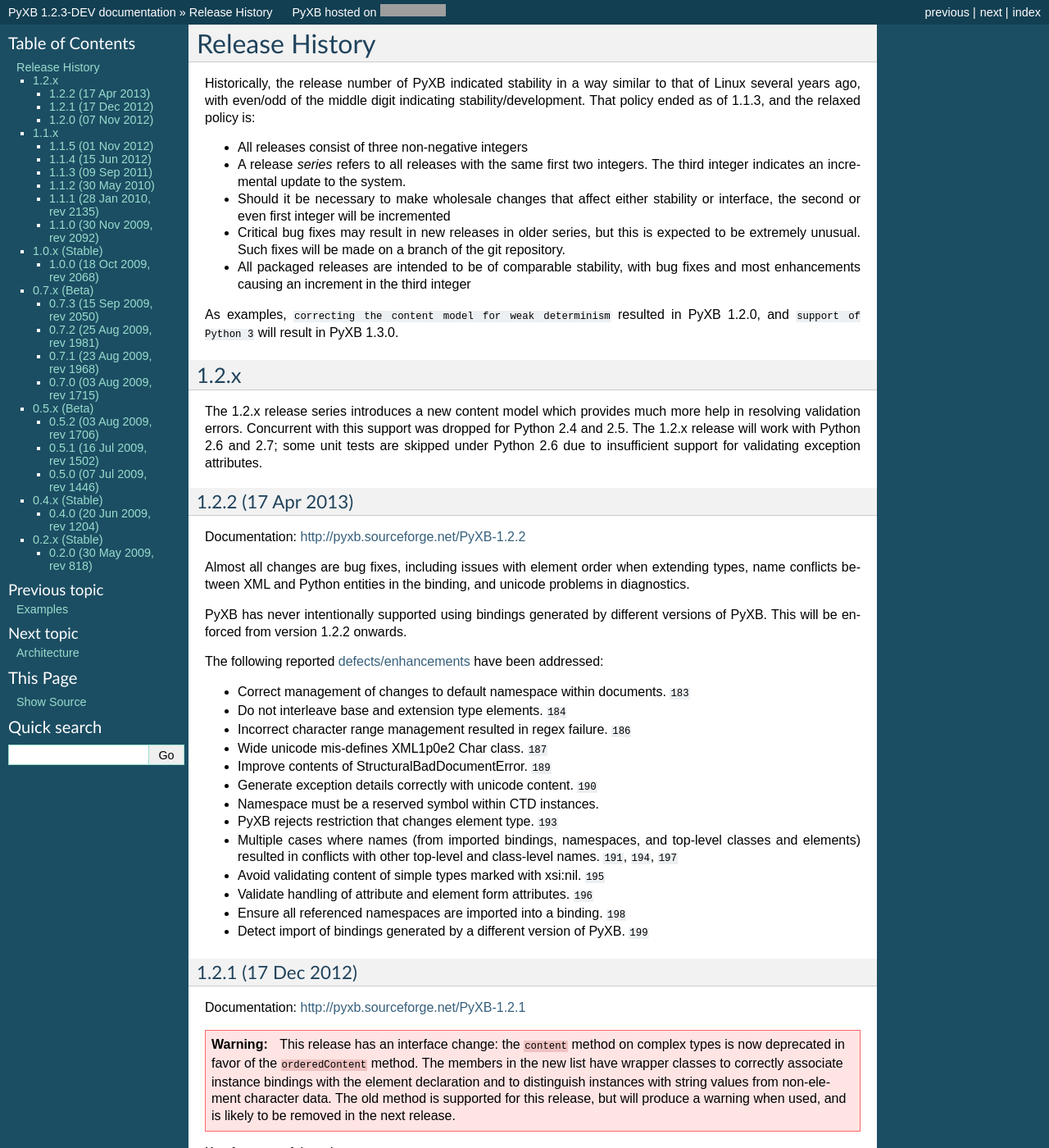
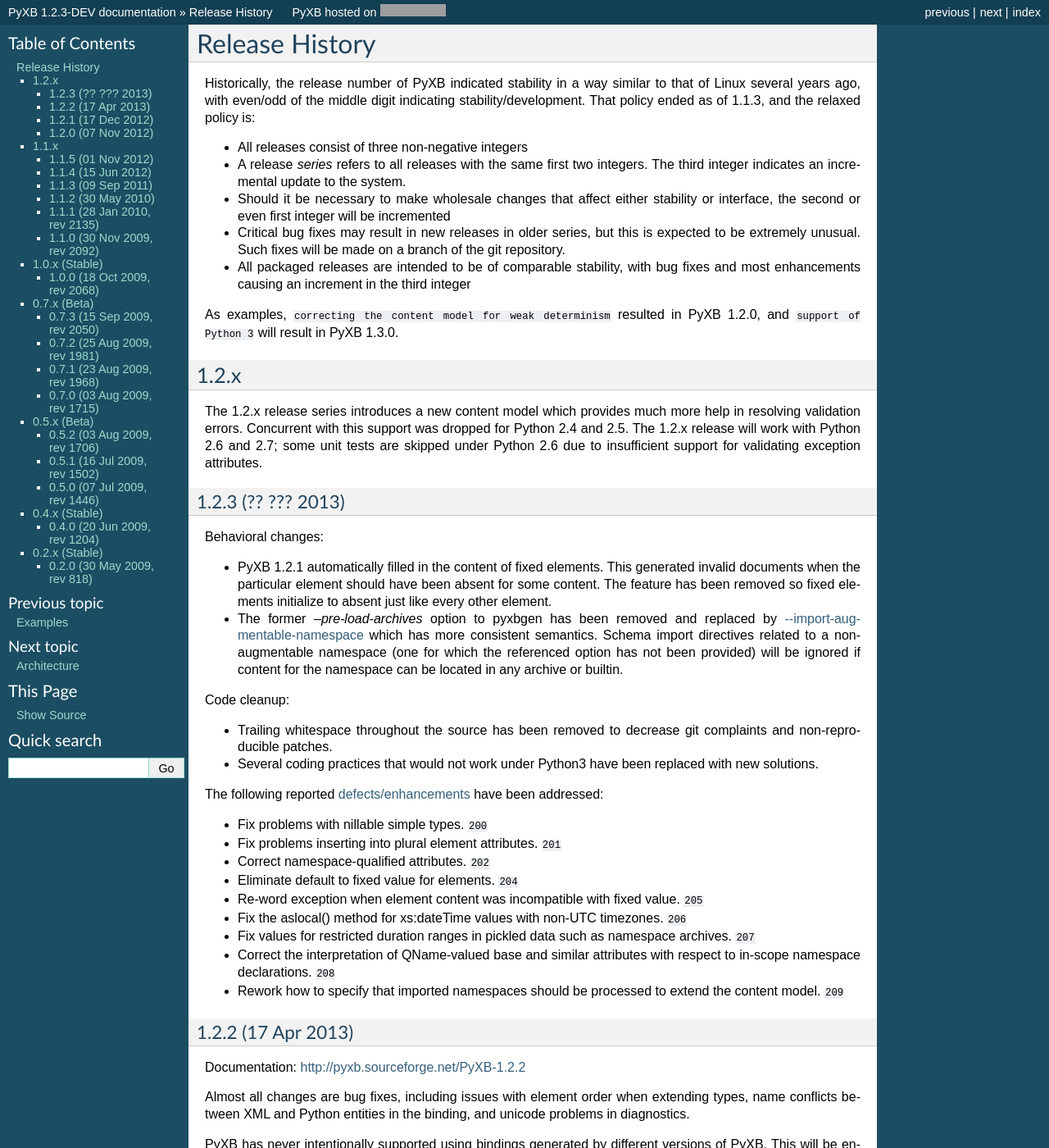
Before and after one commit to pabigot/pyxb, a Sphinx documentation site: the page built from doc/releases.txt, in a window 1280 px wide and 1400 px high. Shown: the whole window at 82% size. Built offline with Sphinx 7.4.7, drawn with Linux system fonts in a browser that asks for light colours; pages that are not in the unit, such as notebooks, are missing from menus; cross-references to code outside the pages are shown as plain code; grey boxes are pictures that could not be loaded.

Commit message:
Record current set of changes that will be in 1.2.3

```diff
--- a/doc/releases.txt
+++ b/doc/releases.txt
@@ -39,6 +39,50 @@
 and 2.7; some unit tests are skipped under Python 2.6 due to insufficient
 support for validating exception attributes.
 
+.. _pyxb-1.2.3:
+
+1.2.3 (?? ??? 2013)
+-------------------
+
+Behavioral changes:
+
+- PyXB 1.2.1 automatically filled in the content of fixed elements.  This
+  generated invalid documents when the particular element should have been
+  absent for some content.  The feature has been removed so fixed elements
+  initialize to absent just like every other element.
+
+- The former `--pre-load-archives` option to pyxbgen has been removed and
+  replaced by :ref:`pyxbgen--import-augmentable-namespace` which has more
+  consistent semantics.  Schema import directives related to a non-augmentable
+  namespace (one for which the referenced option has not been provided) will
+  be ignored if content for the namespace can be located in any archive or
+  builtin.
+
+Code cleanup:
+
+- Trailing whitespace throughout the source has been removed to decrease git
+  complaints and non-reproducible patches.
+- Several coding practices that would not work under Python3 have been
+  replaced with new solutions.
+
+The following reported `defects/enhancements
+<http://sourceforge.net/apps/trac/pyxb/>`_ have been addressed:
+
+- Fix problems with nillable simple types.  :ticket:`200`
+- Fix problems inserting into plural element attributes.  :ticket:`201`
+- Correct namespace-qualified attributes.  :ticket:`202`
+- Eliminate default to fixed value for elements.  :ticket:`204`
+- Re-word exception when element content was incompatible with fixed value.
+  :ticket:`205`
+- Fix the aslocal() method for xs:dateTime values with non-UTC timezones.
+  :ticket:`206`
+- Fix values for restricted duration ranges in pickled data such as namespace
+  archives.  :ticket:`207`
+- Correct the interpretation of QName-valued base and similar attributes with
+  respect to in-scope namespace declarations.  :ticket:`208`
+- Rework how to specify that imported namespaces should be processed to extend
+  the content model.  :ticket:`209`
+
 .. _pyxb-1.2.2:
 
 1.2.2 (17 Apr 2013)
@@ -71,7 +115,6 @@
 - Validate handling of attribute and element form attributes. :ticket:`196`
 - Ensure all referenced namespaces are imported into a binding. :ticket:`198`
 - Detect import of bindings generated by a different version of PyXB. :ticket:`199`
-
 
 .. _pyxb-1.2.1:
 
```
